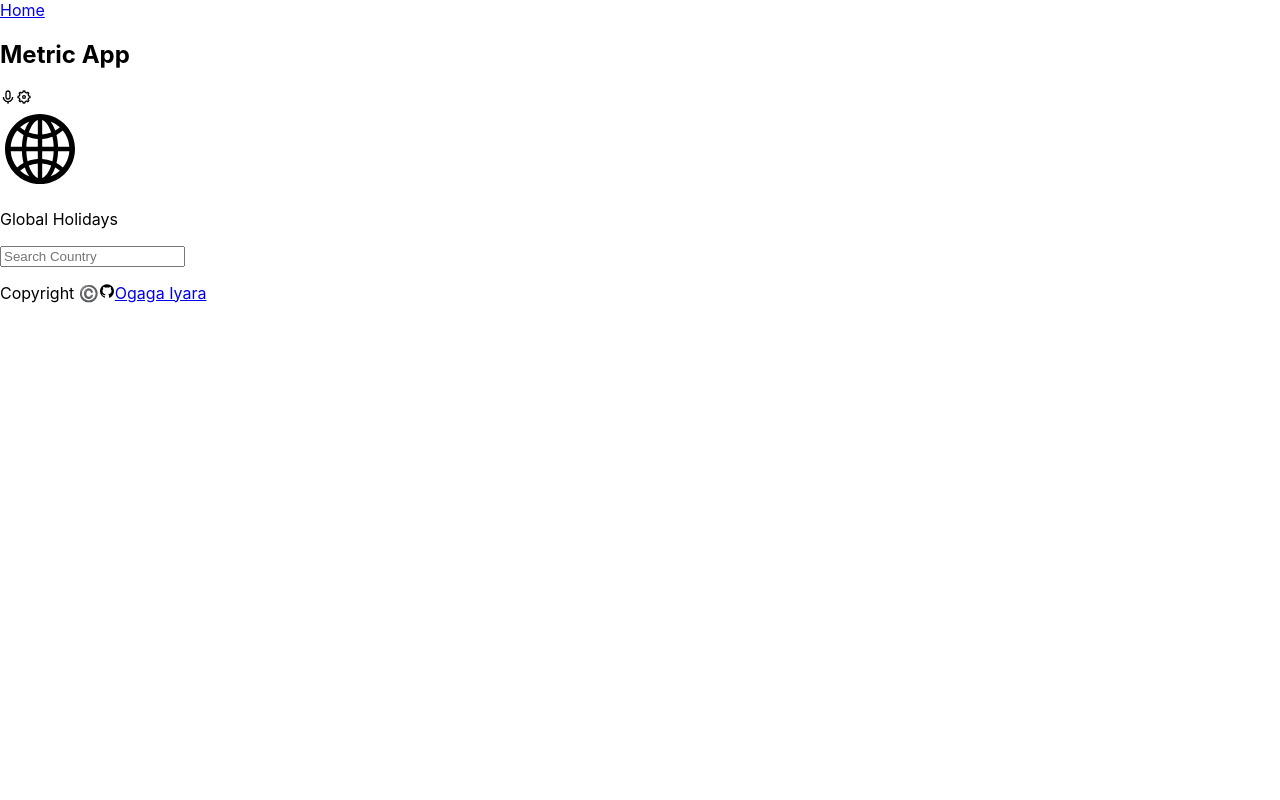
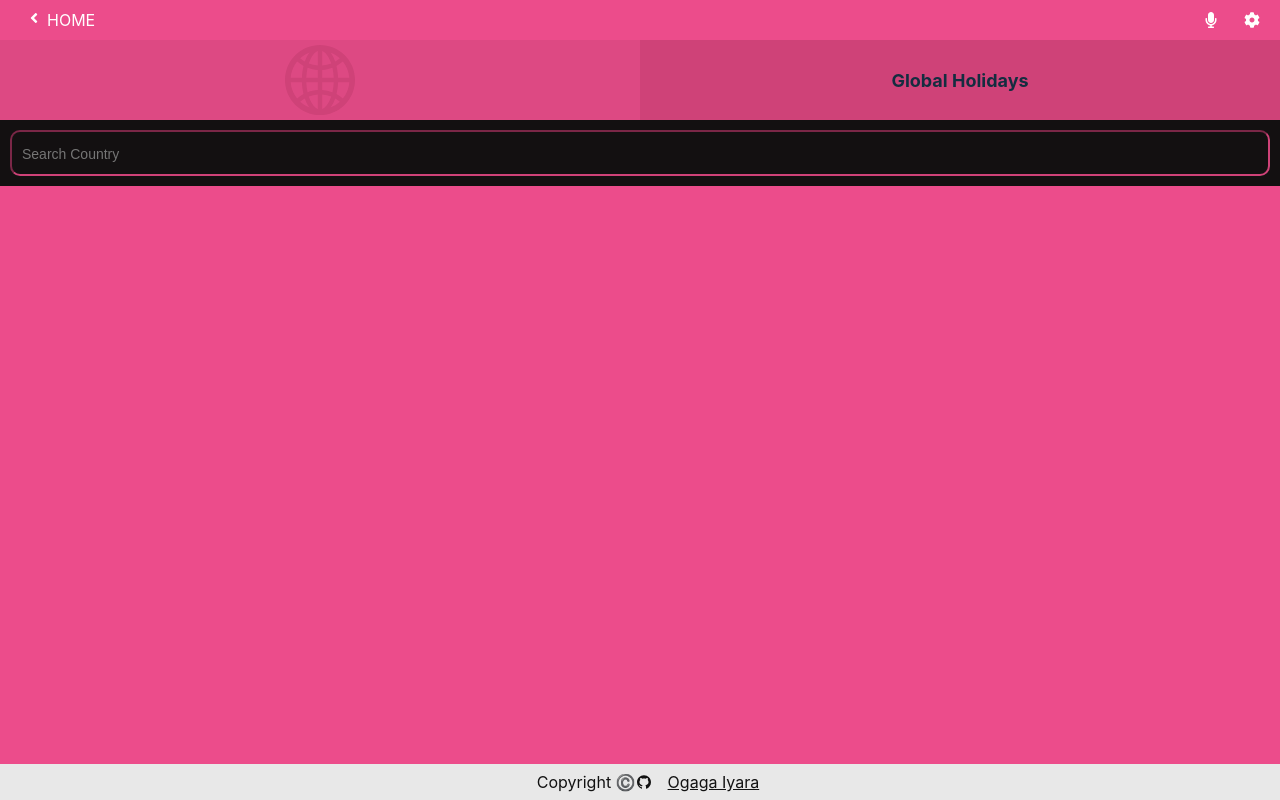
Before and after one commit to Ogaga01/Metrics-App, a React (Create React App) app: page / in a window 1280 px wide. Built offline with nearby package versions, Linux system fonts and the light colour scheme; no server answers.

Commit message:
Add atyles to all components

```diff
--- a/src/App.css
+++ b/src/App.css
@@ -1,39 +1,255 @@
-.App {
+body {
+  background-color: #ec4c8b;
+}
+
+main {
+  margin-top: 48px;
+}
+
+.country-list {
+  display: grid;
+  align-items: center;
+  background-color: #f85092;
+  grid-template-columns: auto auto;
+  margin: 0;
+  padding-left: 0;
+}
+
+.country-list li {
+  width: 100%;
+  height: 100%;
+  margin-left: 0;
+}
+
+.country-list li:nth-child(4n-1),
+.country-list li:nth-child(4n-2) {
+  background: #cf4278;
+}
+
+.city-index {
+  display: flex;
+  flex-direction: column;
+  align-items: flex-end;
+}
+
+.fa-icons-right,
+.country-code {
+  color: rgb(20, 45, 64);
+  margin-right: 25px;
+  margin-top: 10px;
+}
+
+.country-name {
+  color: rgb(255, 255, 255);
+  margin-right: 25px;
+  margin-top: 10px;
+}
+
+.d-flex {
+  display: flex;
+}
+
+header {
+  top: 0;
+  flex-direction: row;
+  justify-content: space-between;
+  align-items: center;
+  width: 100%;
+  background-color: #ec4c8b;
+  padding: 10px 0;
+}
+
+span {
+  color: white;
+}
+
+.nav-menu {
+  margin-left: 10px;
+  gap: 5px;
+  cursor: pointer;
+}
+
+.nav-icons {
+  margin-right: 20px;
+  gap: 25px;
+}
+
+.fa-icons {
+  color: white;
+  cursor: pointer;
+}
+
+.country-container {
+  margin-left: 0;
+}
+
+.footer {
+  display: flex;
+  flex-direction: row;
+  justify-content: center;
+  align-items: center;
+  position: fixed;
+  bottom: 0;
+  left: 0;
+  background-color: #ec4c8b;
+  color: #121212;
+  width: 100%;
+  text-align: center;
+  font-size: 1rem;
+  padding: 0.5rem;
+}
+
+a {
+  margin-left: 1rem;
+  color: #121212;
+}
+
+img {
+  margin-left: 1rem;
+  height: 1rem;
+  width: auto;
+}
+
+@media screen and (min-width: 768px) {
+  .footer {
+    display: flex;
+    flex-direction: row;
+    justify-content: center;
+    align-items: center;
+    position: fixed;
+    bottom: 0;
+    left: 0;
+    background-color: #e8e8e8;
+    color: #121212;
+    width: 100%;
+    text-align: center;
+    font-size: 1rem;
+    padding: 0.5rem;
+  }
+
+  a {
+    margin-left: 1rem;
+    color: #121212;
+  }
+
+  img {
+    margin-left: 1rem;
+    height: 1rem;
+    width: 1px;
+  }
+}
+
+.form-container {
+  display: flex;
+  flex-direction: column;
+  padding: 10px;
+  background-color: #131011;
+}
+
+p {
+  color: white;
+  font-weight: bold;
+  font-size: 18px;
   text-align: center;
 }
 
-.App-logo {
-  height: 40vmin;
-  pointer-events: none;
+form {
+  display: flex;
+  flex-direction: row;
+  gap: 10px;
 }
 
-@media (prefers-reduced-motion: no-preference) {
-  .App-logo {
-    animation: App-logo-spin infinite 20s linear;
-  }
+input {
+  background-color: transparent;
+  height: 40px;
+  width: 100%;
+  color: white;
+  font-size: 18px;
+  border-radius: 10px;
+  border-color: #cf4278;
+  padding-left: 10px;
 }
 
-.App-header {
-  background-color: #282c34;
-  min-height: 100vh;
-  display: flex;
-  flex-direction: column;
-  align-items: center;
-  justify-content: center;
-  font-size: calc(10px + 2vmin);
-  color: white;
+::placeholder {
+  font-size: 14px;
 }
 
-.App-link {
-  color: #61dafb;
+.global-details {
+  display: flex;
+  justify-content: space-between;
 }
 
-@keyframes App-logo-spin {
-  from {
-    transform: rotate(0deg);
-  }
+/* .globe {
+  background-color: #dd4983;
+  width: 50%;
+}
 
-  to {
-    transform: rotate(360deg);
-  }
+.globe-icon {
+  color: #cf4278;
+  width: 100%;
+  display: block;
+} */
+
+.project-title {
+  background-color: #cf4278;
+  width: 50%;
 }
+
+.project-title p {
+  color: rgb(20, 45, 64);
+  font-weight: bold;
+  margin-top: 30px;
+}
+
+.holiday-container {
+  flex-direction: column;
+  margin: 0;
+}
+
+.holiday-list {
+  flex-direction: column;
+  background-color: #f85092;
+  padding-left: 0;
+  justify-content: flex-start;
+  margin-top: 0;
+}
+
+.holiday-list li:nth-child(2n) {
+  background: #cf4278;
+}
+
+.country-details {
+  display: flex;
+  justify-content: space-between;
+}
+
+.globe {
+  background-color: #dd4983;
+  width: 50%;
+}
+
+.globe-icon {
+  color: #cf4278;
+  width: 100%;
+  display: block;
+}
+
+.holiday-title {
+  background-color: #cf4278;
+  width: 50%;
+}
+
+.holiday-title p {
+  font-weight: bold;
+  color: rgb(20, 45, 64);
+}
+
+.holiday-name {
+  font-weight: bold;
+  font-size: 20px;
+  color: rgb(20, 45, 64);
+}
+
+.holiday-date {
+  color: rgb(231, 231, 208);
+}
--- a/src/Components/Header.js
+++ b/src/Components/Header.js
@@ -1,17 +1,20 @@
 import React from 'react';
-import { Link } from 'react-router-dom';
-import { BiMicrophone } from 'react-icons/bi';
-import { RiSettings5Line } from 'react-icons/ri';
+import { NavLink } from 'react-router-dom';
+import { FaAngleLeft, FaMicrophone, FaCog } from 'react-icons/fa';
 
 const Header = () => (
-  <nav>
-    <Link to="/">Home</Link>
-    <h2>Metric App</h2>
-    <div>
-      <BiMicrophone />
-      <RiSettings5Line />
+  <header className="d-flex">
+    <div className="nav-menu d-flex">
+      <NavLink to="/" className="">
+        <FaAngleLeft className="fa-icons" />
+      </NavLink>
+      <span>HOME</span>
     </div>
-  </nav>
+    <div className="nav-icons d-flex">
+      <FaMicrophone className="fa-icons" />
+      <FaCog className="fa-icons" />
+    </div>
+  </header>
 );
 
 export default Header;
```
